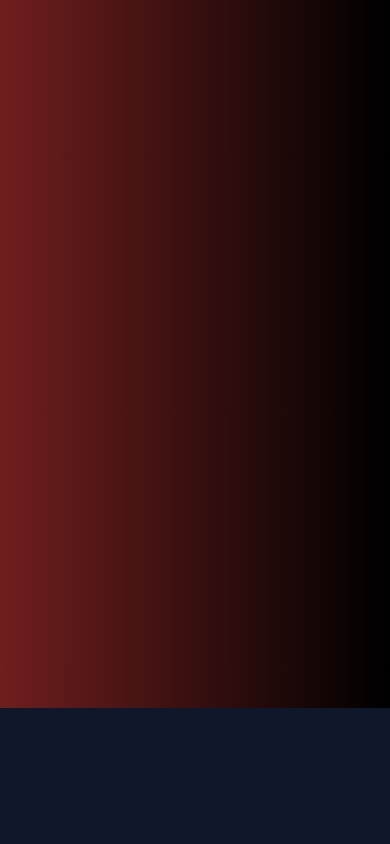
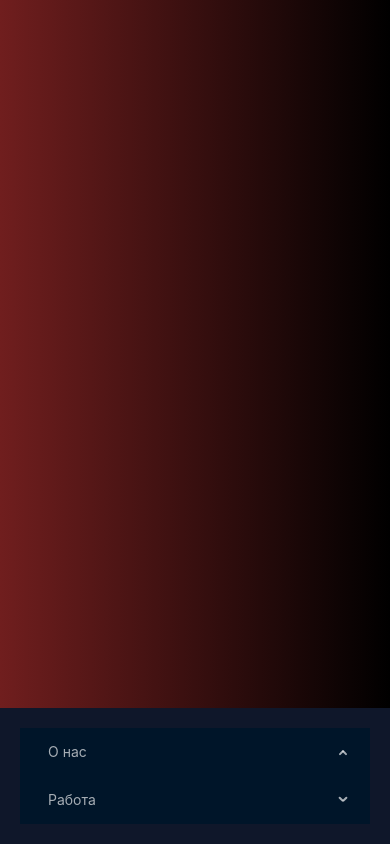
Before and after one commit to BibaBlloba/SelectServ2, a React (Vite) app in the folder frontend/: page / in a window 390 px wide. Shown: the part 2892-3736 px from the top of the page. Before the commit the page ends 3600 px from the top, so only its background shows below. Built offline with nearby package versions, Linux system fonts and the light colour scheme.

Commit message:
MobileFooter Init

```diff
--- a/frontend/src/components/Master.jsx
+++ b/frontend/src/components/Master.jsx
@@ -1,7 +1,7 @@
 // import { Button } from "@mui/material";
 import { Button } from "antd";
 import image1 from "../assets/image1.png";
-import { Info, Footer, Price } from "./index";
+import { Info, Footer, MobileFooter, Price } from "./index";
 
 function Master() {
   return (
@@ -32,6 +32,7 @@ function Master() {
       <Price />
       <Info />
       <Footer />
+      <MobileFooter />
     </div>
   );
 }
--- /dev/null
+++ b/frontend/src/components/MobileFooter.jsx
@@ -0,0 +1,36 @@
+import { Menu } from "antd";
+
+const items = [
+  {
+    key: "sub1",
+    label: "О нас",
+    children: [],
+  },
+  {
+    key: "sub2",
+    label: "Работа",
+    children: [
+      {
+        key: "1",
+        label: "Вакансии",
+      },
+    ],
+  },
+];
+
+const MobileFooter = () => {
+  return (
+    <div className="bg-slate-900 text-gray-400 p-5 sm:hidden flex flex-col justify-start">
+      <Menu
+        // onClick={onClick}
+        // defaultSelectedKeys={["1"]}
+        defaultOpenKeys={["sub1"]}
+        mode="inline"
+        items={items}
+        theme="dark"
+      />
+    </div>
+  );
+};
+
+export default MobileFooter;
--- a/frontend/src/components/index.js
+++ b/frontend/src/components/index.js
@@ -5,5 +5,15 @@ import MobileDrawer from "./MobileDrawer.jsx";
 import MastRegister from "./MastRegister.jsx";
 import Info from "./Info.jsx";
 import Footer from "./Footer.jsx";
+import MobileFooter from "./MobileFooter.jsx";
 
-export { NavBar, Master, Price, MobileDrawer, MastRegister, Info, Footer };
+export {
+  NavBar,
+  Master,
+  Price,
+  MobileDrawer,
+  MastRegister,
+  Info,
+  Footer,
+  MobileFooter,
+};
```
